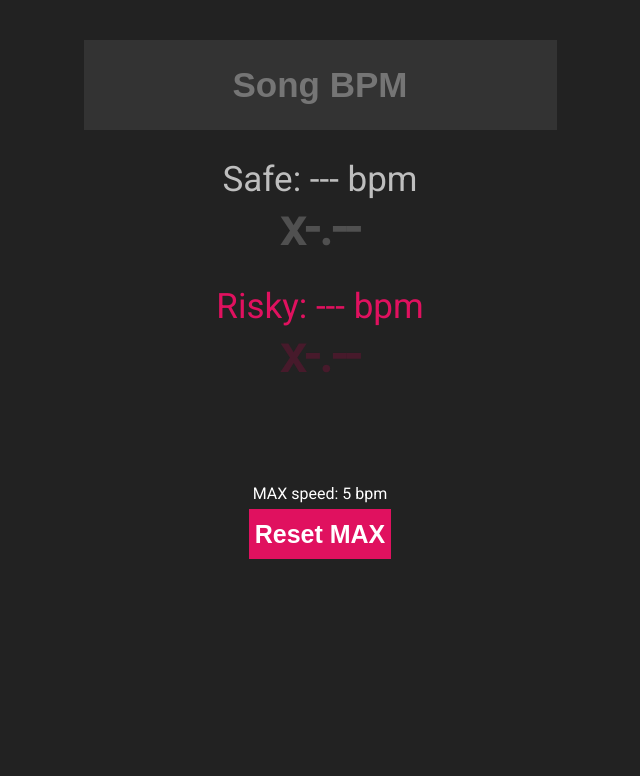
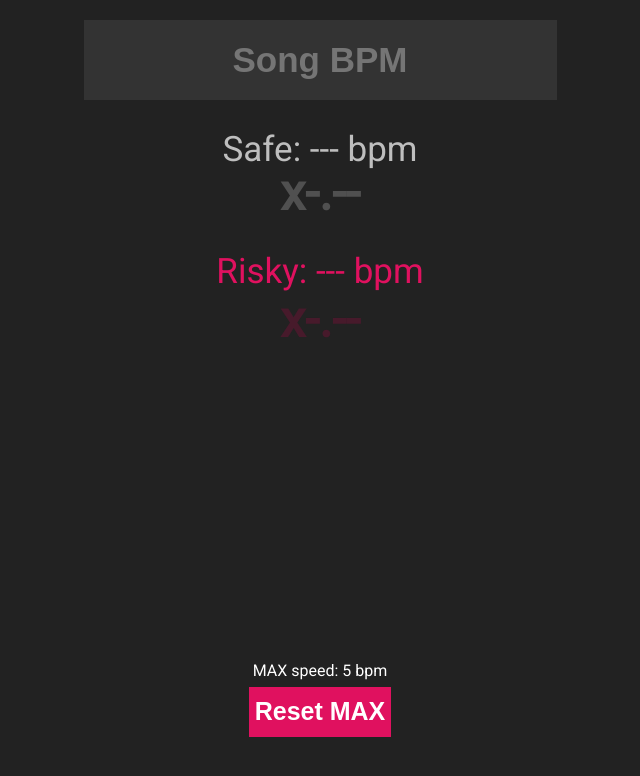
Before and after one commit to androoP/DDR-Speed-Mod-Calc, a plain HTML site: page index.html in a window 1280 px wide. Both pictures are taken after typing "5" into the empty fields and a click on the input "Set". Shown: the whole page, without its empty margins (320-960 px from the left). Drawn offline with Linux system fonts and the light colour scheme.

Commit message:
ANCHORED
Oh thank heavens, I think I've fixed the RESET BUTTON anchor issue.

Did a few more changes like:
Hiding the scroll bar!
Adding superfluous divs!
Removing superfluous divs!

ANYWAY, Theme button branch coming soon.

```diff
--- a/css/styles.css
+++ b/css/styles.css
@@ -1,12 +1,18 @@
-
 html,body {
 background-color: #222;
 font-family: 'Roboto', sans-serif;
 color: #fff;
 text-align: center;
+margin: 0;
+height: 100%;
+overflow: hidden; /* Hide scrollbars */
+}
 
-margin-top: 20px;
+#container {
+min-height: 100vh;
+position: relative;
 }
+
 
 a {
   color:#e0115f;
@@ -23,7 +29,7 @@ h4 {
 }
 
 input {
-  height: 90;
+  height: 80;
   max-width: 75%;
   font-size: 35px;
   background-color: #333;
@@ -33,6 +39,7 @@ input {
   shape-margin: 20px;
   text-align: center;
   font-weight: bold;
+  margin-top: 20px;
 }
 
 input[type=button], input[type=submit], input[type=reset] {
@@ -44,12 +51,17 @@ input[type=button], input[type=submit], input[type=reset] {
   font-weight: bold;
 }
 
+#welcome2{
+padding-top: 20px;
+}
+
+
 #thanks{
   position:absolute;
   font-size: 50px;
   margin: auto;
   width: 100%;
-  margin-top: 25%;
+  margin-top: 10%;
   font-weight: bold;
 }
 
@@ -60,6 +72,10 @@ button {
   text-decoration: none;
   cursor: hand;
   font-weight: bold;
+}
+
+#risky {
+  height: 350px;
 }
 
 .numberheader {
@@ -75,7 +91,7 @@ button {
 }
 .numbersBlank {
   color:#505050;
-  margin: -30px 0 0 0;
+  margin: -35px 0 0 0;
   font-weight: bolder;
   font-size: 50;
 }
@@ -110,10 +126,10 @@ margin: -15 0 0 0;
 
 .bottomReset
 {
-  margin: 100px 0 0 0;
-   position: relative;
-
-
+   position: absolute;
+   bottom: 0;
+   width: 100%;
+   height: 10rem;
 }
 
 
--- a/index.html
+++ b/index.html
@@ -36,7 +36,7 @@
 <meta name="og:title" content="DDR Speed Calculator">
 <meta name="og:description" content="Step 1: Insert max read speed. Step 2: Enter song BPM. Step 3: You're done.">
 <meta name="og:image" content="favicon-96x96.png">
-<meta name="og:url" content="http://ddr.kissr.com/">
+<meta name="og:url" content="https://androop.github.io/DDR-Speed-Mod-Calc/">
 <meta name="og:site_name" content="DDR Speed Calculator">
 <meta name="og:type" content="website">
 <link rel="stylesheet" href="css/styles.css">
@@ -45,8 +45,10 @@
 </head>
 
 <body>
+<div id="container">
+
+<div id="thanks">Thanks</div>
 <div id="calculator">
-<div id="thanks">Thanks</div>
 <div id="noReadSet">
 <div id="welcome2"><h1>Set MAX BPM Read Speed</h1></div>
 <div id="bpmSet">
@@ -64,26 +66,33 @@
 <form id="songBpmEntry" action="javascript:getSpeedMod()" >
 <input type="number" id="bpmEntry" max="999" placeholder="Song BPM">
 </form>
+
+<div id="safe">
 <h2 id="numHead" class="numberheader">Safe: --- bpm</h2>
 <h1 id="speedMod" class="numbersBlank">x-.--</h1>
+</div>
 <!--
 
 <h1 id="bpm" class="numbersBlank">x-.--</h1>
 <h3 id="actualBpmHead" class="numberheader">Actual Scroll Speed: </h3>
 <h3 id="actualBpm" class="numbersBlank">--- BPM</h3>
 -->
+<div id="risky">
 <h2 id="riskyHead" class="riskynumberheader">Risky: --- bpm</h2>
 <h1 id="riskyMod" class="riskynumbersBlank">x-.--</h1>
-<footer>
+</div>
+
 <div id="bottomReset" class="bottomReset">
-<h4 id="currentRead">.</h4>
+<h4 id="currentRead"></h4>
 <button id="reset" type="button" onclick="javascript:resetDivs()">Reset MAX</button>
 <!--
 <div id="credits">Made by <a target="blank_" href="https://github.com/androoP">Androo</a></div>
 -->
 </div>
-</footer>
 </div>
+
+</div>
+
 </div>
 </body>
 
--- a/js/code.js
+++ b/js/code.js
@@ -70,7 +70,7 @@ $( "#bpmEntry" ).keyup(function() {
         document.getElementById("speedMod").innerHTML = "x-.--";
         document.getElementById("riskyHead").innerHTML = "Risky: --- bpm";
         document.getElementById("riskyMod").innerHTML = "x-.--";
-                $("#speedMod").removeClass();
+        $("#speedMod").removeClass();
         $("#speedMod").addClass("numbersBlank");
         $("#riskyMod").removeClass();
         $("#riskyMod").addClass("riskynumbersBlank");
@@ -103,7 +103,12 @@ function setUpDisplay(){
     $("#thanks").text(thanks[random]);
      $("#thanks").fadeIn(1000);
      $("#thanks").fadeOut(500);
+             document.getElementById("numHead").innerHTML = "Safe: --- bpm";
+        document.getElementById("speedMod").innerHTML = "x-.--";
+        document.getElementById("riskyHead").innerHTML = "Risky: --- bpm";
+        document.getElementById("riskyMod").innerHTML = "x-.--";
      $("#yesReadSet").delay( 1500 ).fadeIn(500);
+     $("#bottomReset").delay( 1500 ).fadeIn(500);
      document.getElementById("currentRead").innerHTML = "MAX speed: " + maxSpeed + " bpm";
 }
 //We hide the first screen and jump straight to our song bpm entry
@@ -130,6 +135,7 @@ function resetDivs(){
     $("#yesReadSet").fadeOut(500);
     setTimeout(removeNumbers, 500);
     $("#noReadSet").delay(500).fadeIn(500);
+    $("#bottomReset").fadeOut(500);
     introNoCookie()
 }
 //This clears our numbers for the BPM entry screen
```
